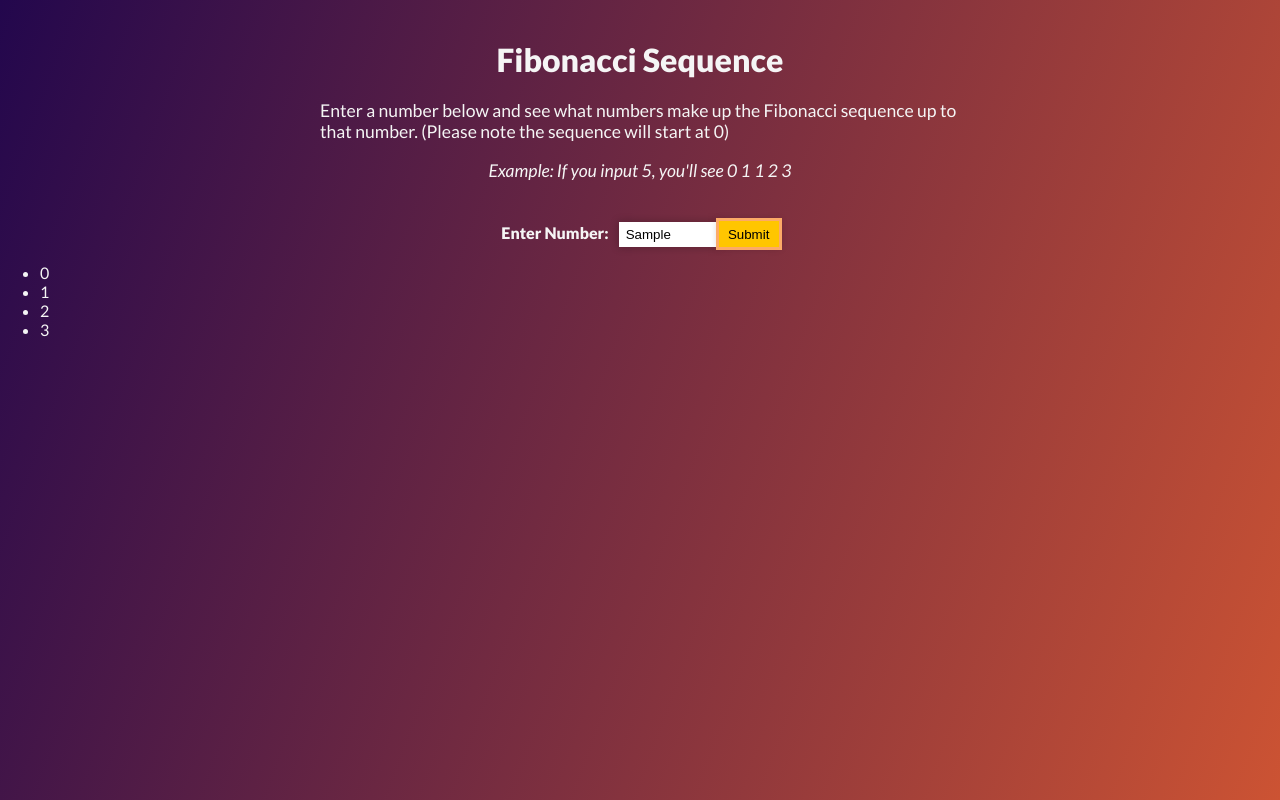
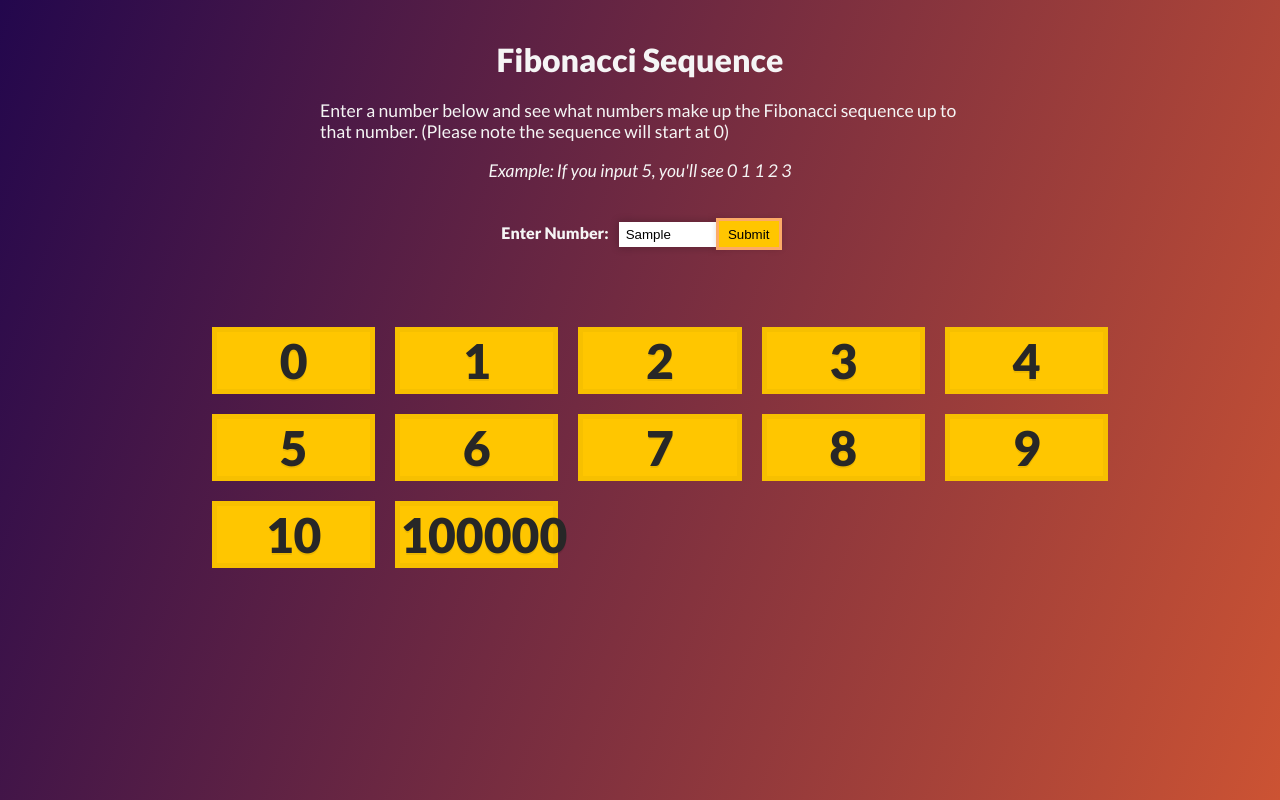
Before and after one commit to cadams8238/Fibonacci_App, a React (Create React App) app: page / in a window 1280 px wide. Both pictures are taken after typing "Sample" into the empty fields and a click on the button "Submit". Built offline with nearby package versions, Linux system fonts and the light colour scheme.

Commit message:
styled Number sequence components and list they are contained in

```diff
--- a/src/components/App.js
+++ b/src/components/App.js
@@ -23,7 +23,7 @@ class App extends Component {
 		e.preventDefault();
 		console.log("fetching data...");
 		this.setState({
-			data: [0, 1, 2, 3]
+			data: [0, 1, 2, 3, 4, 5, 6, 7, 8, 9, 10, 100000]
 		});
 	}
 
@@ -53,7 +53,7 @@ class App extends Component {
 					changeValue={newValue => this.setValue(newValue)}
 					onSubmit={e => this.fetchFibSequence(e)}
 				/>
-				<ul>{show}</ul>
+				<ul className={styles.numberSequence}>{show}</ul>
 			</div>
 		);
 	}
--- a/src/components/Number.js
+++ b/src/components/Number.js
@@ -1,7 +1,8 @@
 import React from "react";
+import styles from "./styles/Number.module.css";
 
 const Number = ({ label }) => {
-	return <li>{label}</li>;
+	return <li className={styles.number}>{label}</li>;
 };
 
 export default Number;
--- a/src/components/styles/App.module.css
+++ b/src/components/styles/App.module.css
@@ -21,6 +21,14 @@
 	text-align: center;
 }
 
+.numberSequence {
+	width: 70vw;
+	margin: 10vh auto;
+	display: grid;
+	grid-template-columns: repeat(auto-fit, minmax(150px, 1fr));
+	grid-gap: 20px;
+}
+
 @media screen and (min-width: 800px) {
 	.instructions {
 		width: 50vw;
--- /dev/null
+++ b/src/components/styles/Number.module.css
@@ -0,0 +1,12 @@
+.number {
+	background-color: var(--yellow);
+	color: var(--black);
+	list-style: none;
+	font-size: 3em;
+	font-weight: bold;
+	display: grid;
+	grid-template-columns: auto-fit 1fr;
+	place-items: center center;
+	text-shadow: 0 2px 0 rgba(0, 0, 0, 0.07);
+	border: 5px solid rgba(0, 0, 0, 0.03);
+}
```
